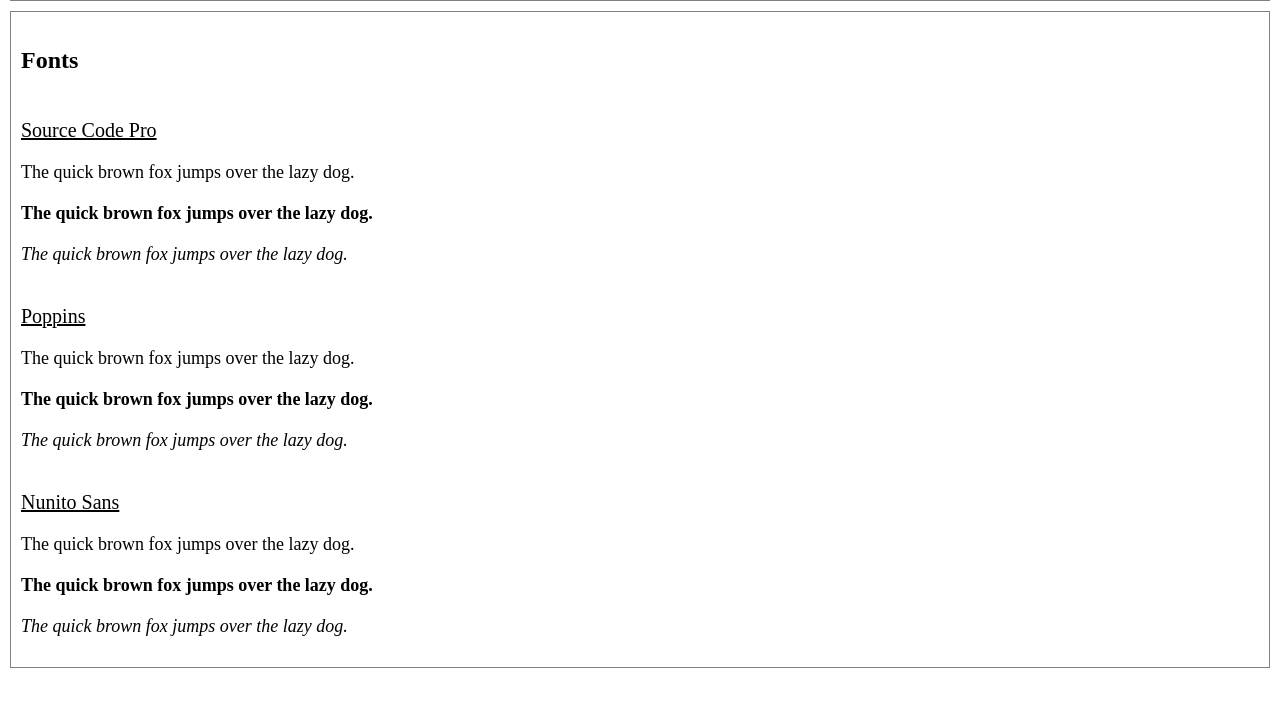
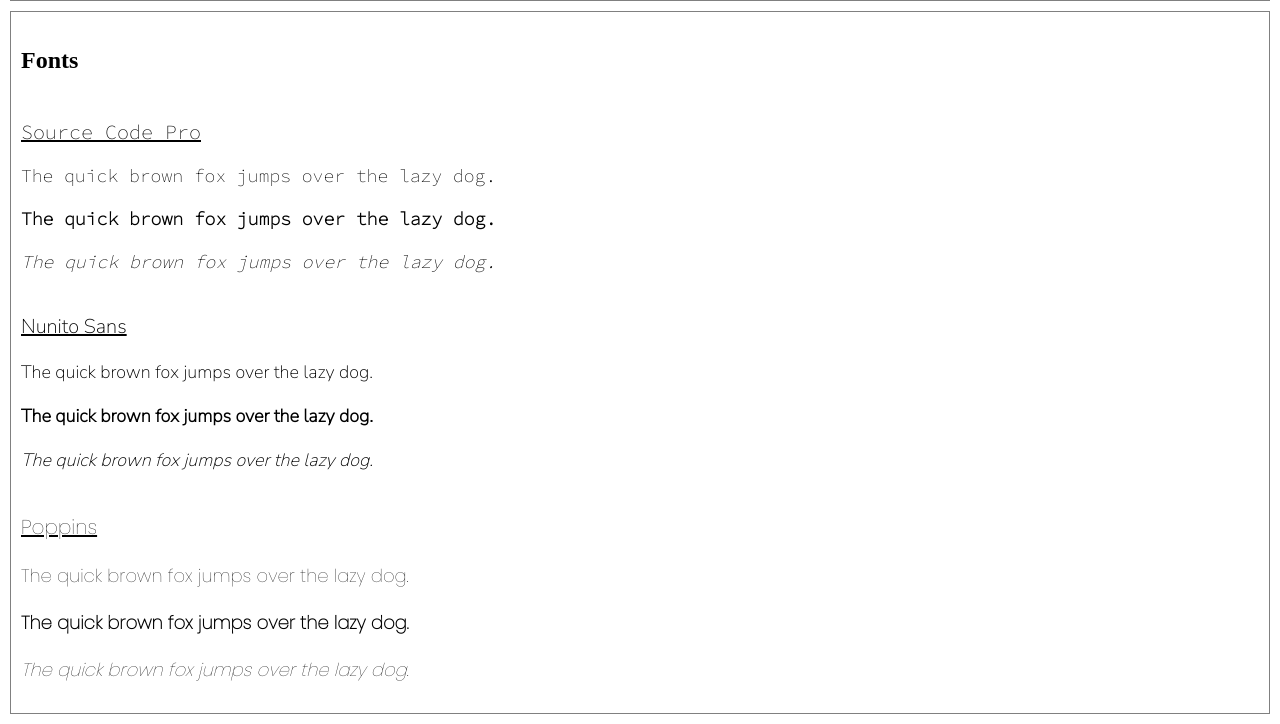
Before and after one commit to Digital-Sherlock/Website-Design-System, a plain HTML site: page index.html in a window 1280 px wide. Shown: the part 585-1309 px from the top of the page. Before the commit the page ends 1263 px from the top, so only its background shows below. Drawn offline with Linux system fonts and the light colour scheme; a web font is replaced by a local one.

Commit message:
Fonts changes

```diff
--- a/index.html
+++ b/index.html
@@ -40,14 +40,14 @@
                         <p style="font-weight: bold">The quick brown fox jumps over the lazy dog.</p>
                         <p style="font-style: italic">The quick brown fox jumps over the lazy dog.</p>
                     </div>
-                    <div class="font P">
-                        <h3>Poppins</h3>
+                    <div class="font NS">
+                        <h3>Nunito Sans</h3>
                         <p>The quick brown fox jumps over the lazy dog.</p>
                         <p style="font-weight: bold">The quick brown fox jumps over the lazy dog.</p>
                         <p style="font-style: italic">The quick brown fox jumps over the lazy dog.</p>
                     </div>
-                    <div class="font NS">
-                        <h3>Nunito Sans</h3>
+                    <div class="font P">
+                        <h3>Poppins</h3>
                         <p>The quick brown fox jumps over the lazy dog.</p>
                         <p style="font-weight: bold">The quick brown fox jumps over the lazy dog.</p>
                         <p style="font-style: italic">The quick brown fox jumps over the lazy dog.</p>
--- a/styles.css
+++ b/styles.css
@@ -7,6 +7,7 @@
 h1 {
     margin-top: 15px;
     margin-bottom: 15px;
+    margin-left: 12px;
 }
 
 .container {
@@ -49,12 +50,25 @@ h1 {
 
 div[class*="font"] {
     display: inline-block;
-    margin: 0px 400px 0px 0px;
+    margin: 0px 350px 0px 0px;
 }
 
 div[class*="font"] p {
     font-size: 18px;
     margin: 20px 0px;
+    font-weight: 500;
+}
+
+.SCP {
+    font-family: "Source Code Pro", sans-serif;
+}
+
+.P {
+    font-family: Poppins, sans;
+}
+
+.NS {
+    font-family: "Nunito Sans", sans-serif;
 }
 
 h2 {
```
